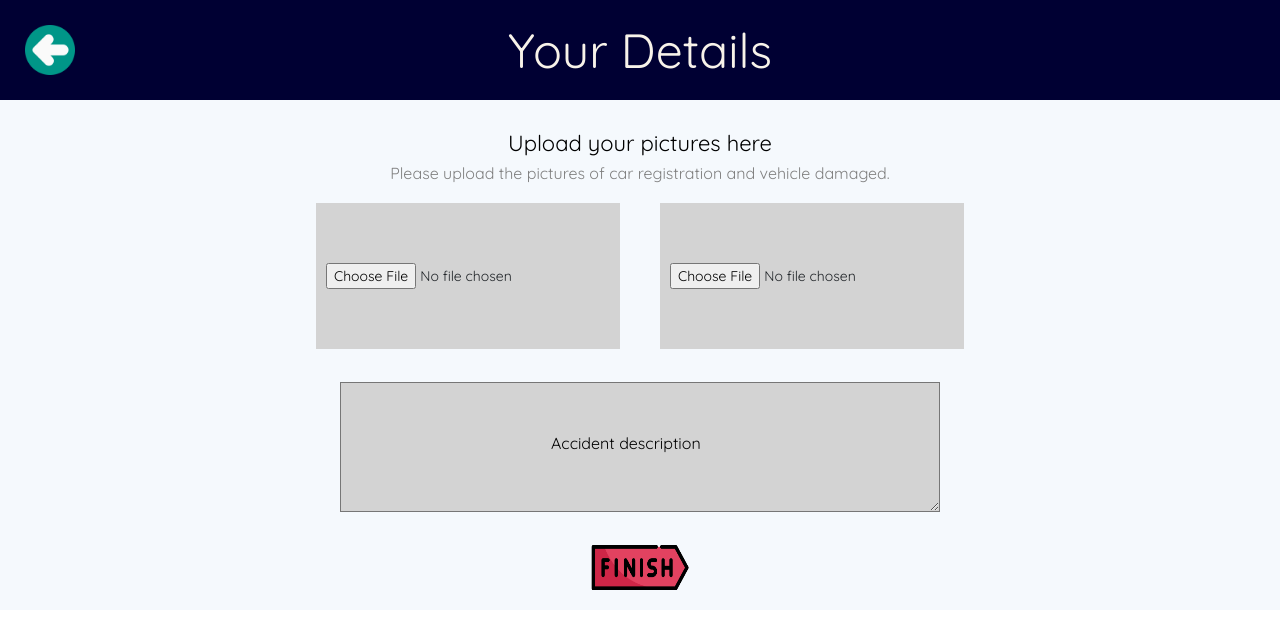
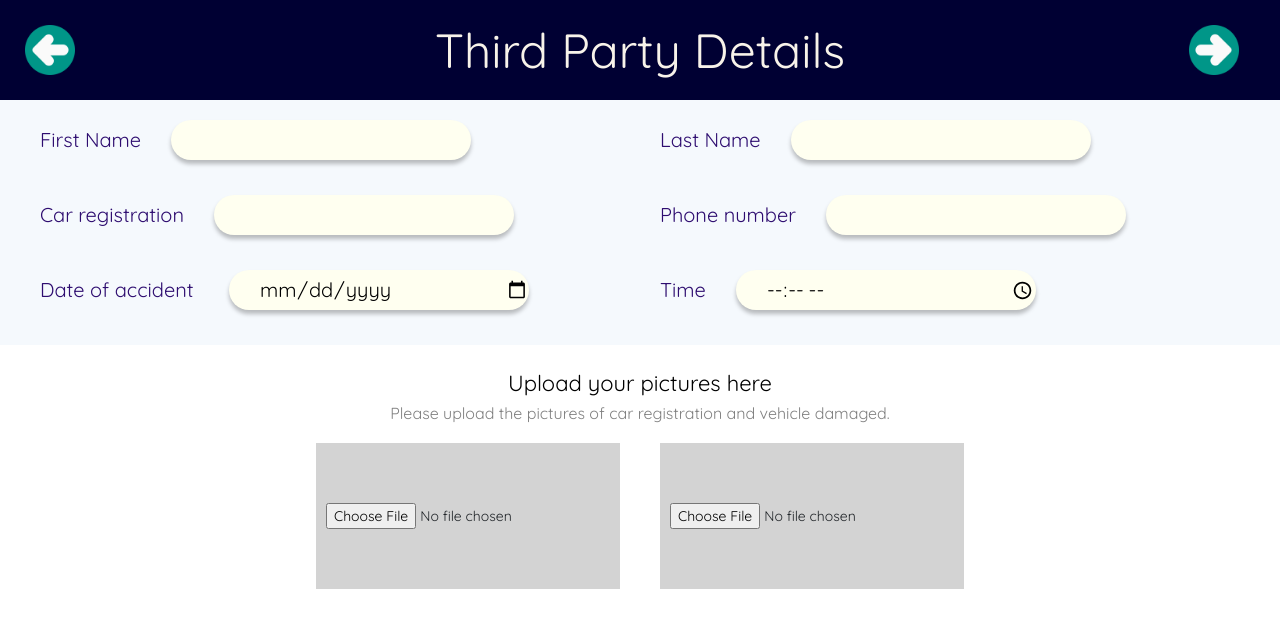
Before and after one commit to Allianz-Training/BNK03-final-project, an Angular app: page / in a window 1280 px wide. Shown: the top 628 px of the page. Built offline with nearby package versions, Linux system fonts and the light colour scheme.

Commit message:
third party

```diff
--- a/src/app/app.component.html
+++ b/src/app/app.component.html
@@ -4,4 +4,5 @@
 <!-- <app-signup-base></app-signup-base> -->
 <!-- <app-claim-base></app-claim-base> -->
 <!-- <app-information></app-information> -->
-<app-owner></app-owner>
+<!-- <app-owner></app-owner> -->
+<app-thirdparty></app-thirdparty>
--- a/src/app/claim/thirdparty/thirdparty.component.css
+++ b/src/app/claim/thirdparty/thirdparty.component.css
@@ -1,10 +1,82 @@
 header{
-    width: 100%;
     height: 100px;
     background-color: #000033;
     color: #F8F3EA;
     font-size: 48px;
+    display:grid;
+    grid-template-columns: 1fr 9fr 1fr;
+}
+#title{
+    display:flex;
+    justify-content:center;
+    align-items:center;
+}
+#left-arrow{
+    width:50px;
+    height:50px;
+    position:absolute;
+    margin:25px;
+    transform: rotate(180deg);
+}
+#right-arrow{
+    width:50px;
+    height:50px;
+    position:absolute;
+    margin:25px;
+
+}
+#left-arrow:hover, #right-arrow:hover{
+    width:55px;
+    height:55px;
+    margin:23px;
+}
+.body{
+    display:grid;
+    grid-template-columns:1fr 1fr;
+    font-size: 20px;
+    line-height: 50px;
+    color:#2e0d70;
+    padding:15px 0px 5px 40px;
+    width:100%;
+    background: rgba(245, 249, 253, 0.97);
+}
+.input-field{
     display: flex;
-    justify-content: center;
+    justify-content: space-between;
     align-items: center;
+    border-bottom:5px dashed #58595E;
+    padding-bottom: 15px;
 }
+.inputField input{
+    width: 300px;
+    height: 40px;
+    border: unset;
+    background: ivory;
+    box-shadow: 0px 4px 4px rgba(0, 0, 0, 0.25);
+    border-radius: 20px;
+    margin-bottom: 30px;
+    margin-left: 30px;
+    outline: unset;
+    padding-left: 30px;
+    color: black;
+}
+.picture-area input{
+    padding:60px 10px;
+    background-color:lightgrey;
+    margin:20px;
+}
+.txt{
+    padding-top:28px;
+}
+#title2{
+    color:black;
+    font-size:22px;
+    margin-bottom:10px;
+}
+.txt #description{
+    color:grey;
+    font-size:16px;
+}
+.upload-area{
+    text-align:center;
+}
--- a/src/app/claim/thirdparty/thirdparty.component.html
+++ b/src/app/claim/thirdparty/thirdparty.component.html
@@ -1,6 +1,47 @@
 <header>
-    Third Party Details
+    <div><img id="left-arrow" src="../../../assets/right-arrow.png"/></div>
+    <div id="title">Third Party Details</div>
+    <div><img id="right-arrow" (click)="push()" src="../../../assets/right-arrow.png"/></div>
 </header>
+
 <div class="body">
+    <form [formGroup]="form" class="left">
+        <div class="inputField">
+            <span>First Name</span>
+            <input type="text" formControlName="firstname"/>
+        </div>
+        <div class="inputField">
+            <span>Car registration</span>
+            <input type="text" formControlName="carRegistNum"/>
+        </div>
+         <div class="inputField">
+            <span>Date of accident </span>
+            <input type="date" formControlName="date"/>
+        </div>
+    </form>
+    <form [formGroup]="form" class="right">
+        <div class="inputField">
+            <span>Last Name</span>
+            <input type="text" formControlName="lastName"/>
+        </div>
+        <div class="inputField">
+            <span>Phone number</span>
+            <input type="text" formControlName="phoneNum"/>
+        </div>
+        <div class="inputField">
+            <span>Time</span>
+            <input type="time" formControlName="time"/>
+        </div>
+    </form>
 
 </div>
+<div class="upload-area">
+    <div class="txt">
+        <div id="title2">Upload your pictures here</div>
+        <div id="description">Please upload the pictures of car registration and vehicle damaged.</div>
+    </div>
+    <div class="picture-area">
+        <input type="file"/>
+        <input type="file"/>
+    </div>
+</div>
--- a/src/app/claim/thirdparty/thirdparty.component.ts
+++ b/src/app/claim/thirdparty/thirdparty.component.ts
@@ -1,4 +1,5 @@
-import { Component, OnInit } from '@angular/core';
+import { Component, OnInit, Input } from '@angular/core';
+import { FormGroup, FormBuilder} from '@angular/forms';
 
 @Component({
   selector: 'app-thirdparty',
@@ -7,9 +8,23 @@ import { Component, OnInit } from '@angular/core';
 })
 export class ThirdpartyComponent implements OnInit {
 
-  constructor() { }
+  form: FormGroup;
+
+  constructor(private builder:FormBuilder) {
+    this.form=this.builder.group({
+      firstname:[''],
+      lastName:[''],
+      carRegistNum:[''],
+      phoneNum:[''],
+      date:[''],
+      time:['']
+    })
+  }
 
   ngOnInit(): void {
   }
 
+  push() {
+    console.log(this.form.value)
+  }
 }
--- a/src/app/sign-up/base/base.component.css
+++ b/src/app/sign-up/base/base.component.css
@@ -66,7 +66,6 @@ div.body{
 .register{
     text-align: center;
     font-size: 30px;
-    font-family: Quicksand;
     font-size: 50px;
     line-height: 100px;
     color:#2e0d70;
```
